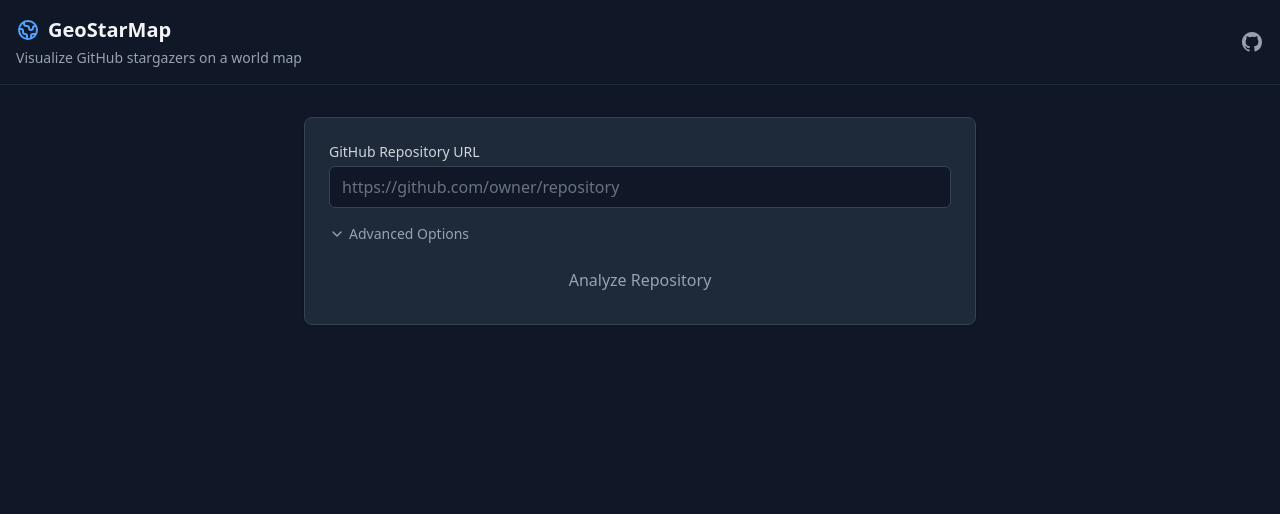
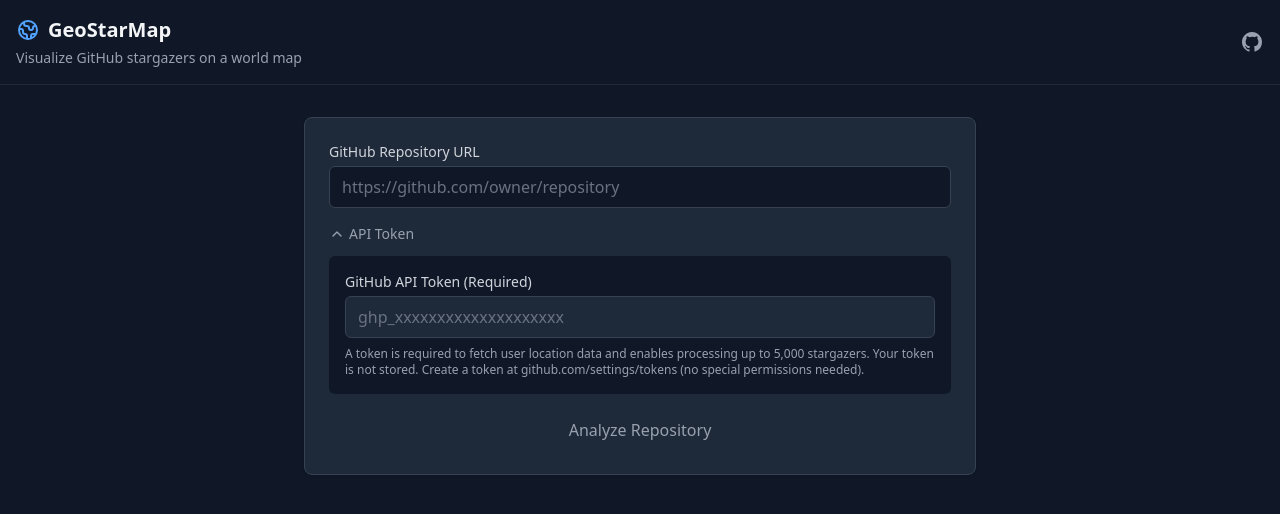
Before and after one commit to yottahmd/geostarmap, a React (Vite) app: page / in a window 1280 px wide. Shown: the top 514 px of the page. Built offline with nearby package versions, Linux system fonts and the light colour scheme.

Commit message:
feat: make GitHub API token mandatory
- Token is now required to analyze repositories
- Updated UI to show token field by default
- Disabled submit button when token is missing
- Updated help text with token creation link
- Updated README to reflect this requirement

```diff
--- a/src/App.tsx
+++ b/src/App.tsx
@@ -108,7 +108,7 @@
             current: 0,
             total: 0,
             message:
-              'No users with location data found. Please add a GitHub API token to fetch location data.',
+              'No users with location data found. This repository\'s stargazers may not have public location data.',
           });
           setIsProcessing(false);
           return;
--- a/src/components/RepoInput.tsx
+++ b/src/components/RepoInput.tsx
@@ -11,7 +11,7 @@
 export function RepoInput({ onSubmit, disabled }: RepoInputProps) {
   const [url, setUrl] = useState('');
   const [token, setToken] = useState('');
-  const [showAdvanced, setShowAdvanced] = useState(false);
+  const [showAdvanced, setShowAdvanced] = useState(true);
   const [error, setError] = useState('');
 
   const handleSubmit = (e: React.FormEvent) => {
@@ -23,8 +23,13 @@
       return;
     }
 
+    if (!token) {
+      setError('GitHub API token is required');
+      return;
+    }
+
     setError('');
-    onSubmit(url, token || undefined);
+    onSubmit(url, token);
   };
 
   const handleUrlChange = (value: string) => {
@@ -81,7 +86,7 @@
             ) : (
               <ChevronDown className="h-4 w-4" />
             )}
-            Advanced Options
+            API Token
           </button>
 
           {showAdvanced && (
@@ -93,7 +98,7 @@
                 htmlFor="api-token"
                 className="block text-sm font-medium text-gray-300 mb-1"
               >
-                GitHub API Token (Optional)
+                GitHub API Token (Required)
               </label>
               <input
                 id="api-token"
@@ -105,9 +110,9 @@
                 disabled={disabled}
               />
               <p className="mt-2 text-xs text-gray-400">
-                Adding a token increases rate limits from 60 to 5,000 requests
-                per hour and is required to fetch user location data. Your token
-                is not stored.
+                A token is required to fetch user location data and enables
+                processing up to 5,000 stargazers. Your token is not stored.
+                Create a token at github.com/settings/tokens (no special permissions needed).
               </p>
             </div>
           )}
@@ -115,10 +120,10 @@
 
         <button
           type="submit"
-          disabled={disabled || !url}
+          disabled={disabled || !url || !token}
           className={cn(
             'w-full py-2 px-4 rounded-md font-medium transition-colors',
-            disabled || !url
+            disabled || !url || !token
               ? 'bg-gray-800 text-gray-400 cursor-not-allowed'
               : 'bg-blue-500 text-white hover:bg-blue-600',
           )}
```
Also changed, not shown: 1 other file (tests, documents, lock files or other folders).
